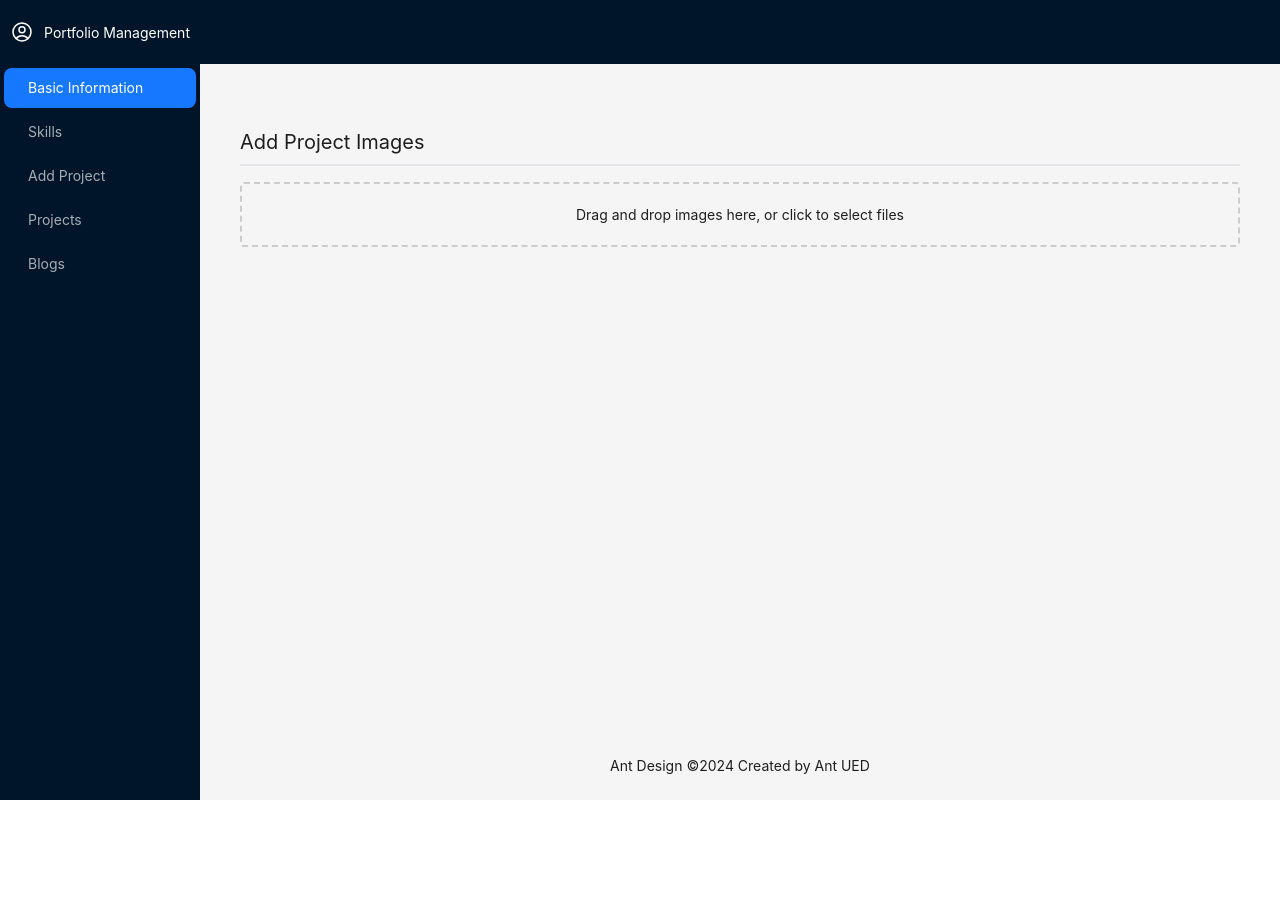
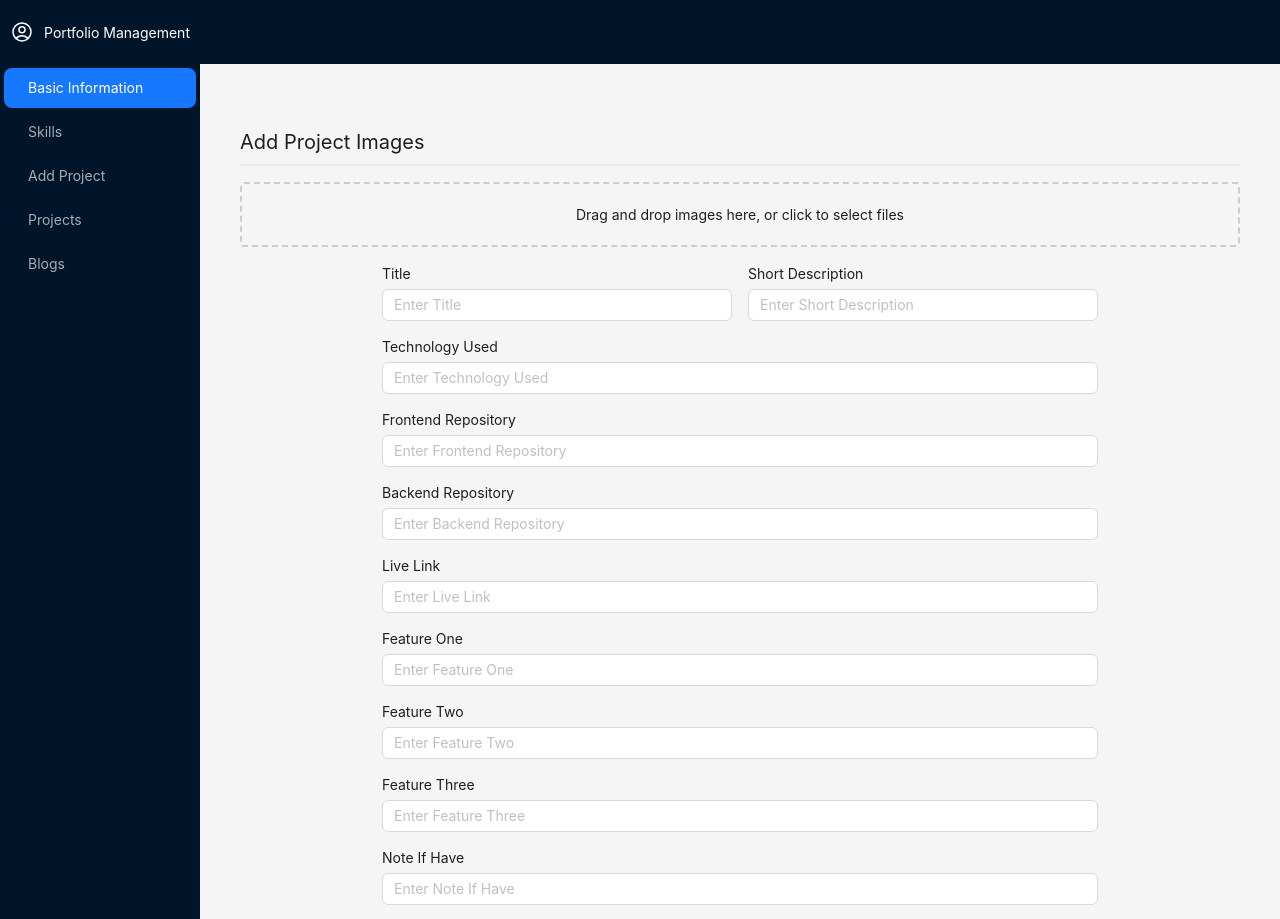
Before and after one commit to maniksarker25/portfolio-dashboard-client, a React (Vite) app: page /add-project in a window 1280 px wide. Shown: the top 919 px of the page. Before the commit the page ends 800 px from the top, so only its background shows below. Built offline with nearby package versions, Linux system fonts and the light colour scheme.

Commit message:
create form for add project

```diff
--- a/src/components/form/PInput.tsx
+++ b/src/components/form/PInput.tsx
@@ -5,8 +5,9 @@ type TInputProps = {
   name: string;
   label: string;
   notRequired?: boolean;
+  width?: string;
 };
-const PInput = ({ type, name, label, notRequired }: TInputProps) => {
+const PInput = ({ type, name, label, notRequired, width }: TInputProps) => {
   const {
     control,
     formState: { errors },
@@ -26,7 +27,7 @@ const PInput = ({ type, name, label, notRequired }: TInputProps) => {
         render={({ field }) => (
           <div>
             <Input
-              style={{ width: "350px" }}
+              style={{ width: width || "350px" }}
               placeholder={`Enter ${label || name}`}
               {...field}
               type={type}
--- a/src/components/ui/addProject/AddProjectContainer.tsx
+++ b/src/components/ui/addProject/AddProjectContainer.tsx
@@ -1,14 +1,20 @@
 /* eslint-disable @typescript-eslint/no-explicit-any */
-import { Row } from "antd";
+import { Button, Row } from "antd";
 import { useState } from "react";
 import { compressAndConvertToBase64 } from "../../../config/base64";
 import Swal from "sweetalert2";
 import { useDropzone } from "react-dropzone";
+import PForm from "../../form/PFrom";
+import { FieldValues } from "react-hook-form";
+import PInput from "../../form/PInput";
 const AddProjectContainer = () => {
   const [projectImages, setProjectImages] = useState<string[]>([]);
   const maxImages: number = 10;
   const minImages: number = 5;
-  // carusel images code here
+
+  // handle project submit
+  const handleProjectSubmit = async (values: FieldValues) => {};
+  // project images code here
   const onDrop = async (acceptedFiles: any) => {
     if (projectImages.length + acceptedFiles.length <= maxImages) {
       let fileError = false;
@@ -95,6 +101,93 @@ const AddProjectContainer = () => {
             )}
           </div>
         </div>
+        <div>
+          <PForm onSubmit={handleProjectSubmit}>
+            <div className="md:flex  gap-4">
+              <PInput type={"text"} name={"title"} label={"Title"} />
+              <PInput
+                type={"text"}
+                name={"shortDescription"}
+                label={"Short Description"}
+              />
+            </div>
+            <div>
+              <PInput
+                type={"text"}
+                name={"technologyUsed"}
+                label={"Technology Used"}
+                width={"100%"}
+              />
+            </div>
+            <div>
+              <PInput
+                type={"text"}
+                name={"fontEndRepo"}
+                label={"Frontend Repository"}
+                width={"100%"}
+              />
+            </div>
+            <div>
+              <PInput
+                type={"text"}
+                name={"backEndRepo"}
+                label={"Backend Repository"}
+                width={"100%"}
+              />
+            </div>
+            <div style={{ width: "100%" }}>
+              <PInput
+                type={"text"}
+                name={"liveLink"}
+                label={"Live Link"}
+                width={"100%"}
+              />
+            </div>
+            <div style={{ width: "100%" }}>
+              <PInput
+                type={"text"}
+                name={"featureOne"}
+                label={"Feature One"}
+                width={"100%"}
+              />
+            </div>
+            <div style={{ width: "100%" }}>
+              <PInput
+                type={"text"}
+                name={"featureTwo"}
+                label={"Feature Two"}
+                width={"100%"}
+              />
+            </div>
+            <div style={{ width: "100%" }}>
+              <PInput
+                type={"text"}
+                name={"featureThree"}
+                label={"Feature Three"}
+                width={"100%"}
+              />
+            </div>
+            <div style={{ width: "100%" }}>
+              <PInput
+                type={"text"}
+                name={"note"}
+                label={"Note If Have"}
+                width={"100%"}
+              />
+            </div>
+            <div>
+              <Button
+                style={{
+                  backgroundColor: "#1677FF",
+                  color: "white",
+                }}
+                htmlType="submit"
+              >
+                Submit
+              </Button>
+            </div>
+          </PForm>
+        </div>
       </Row>
     </div>
   );
```
